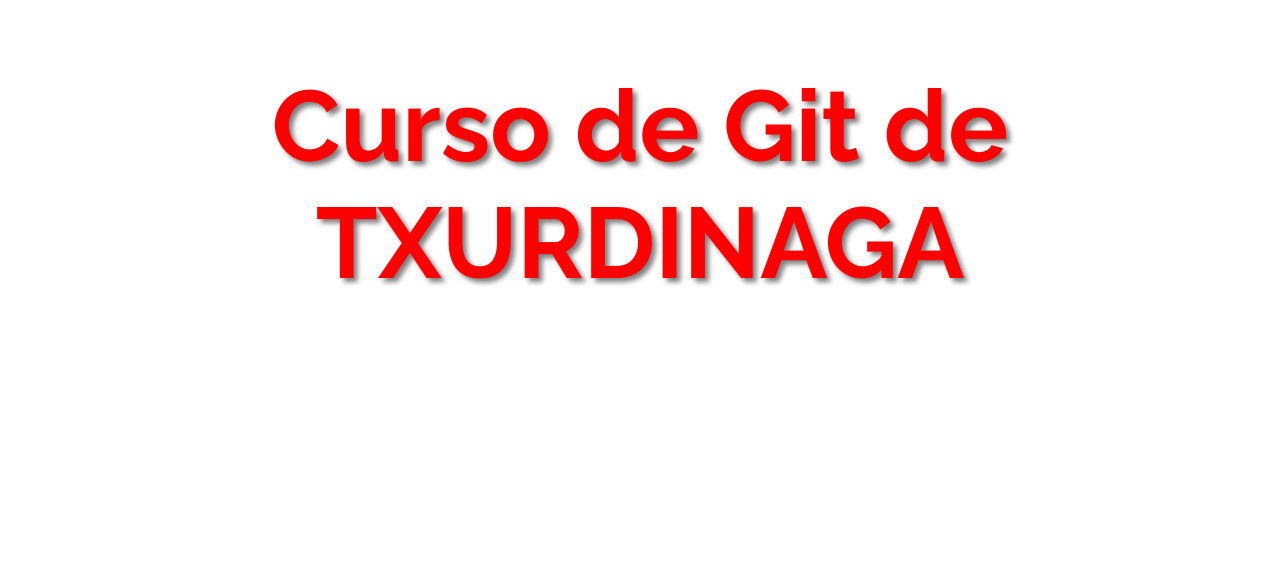
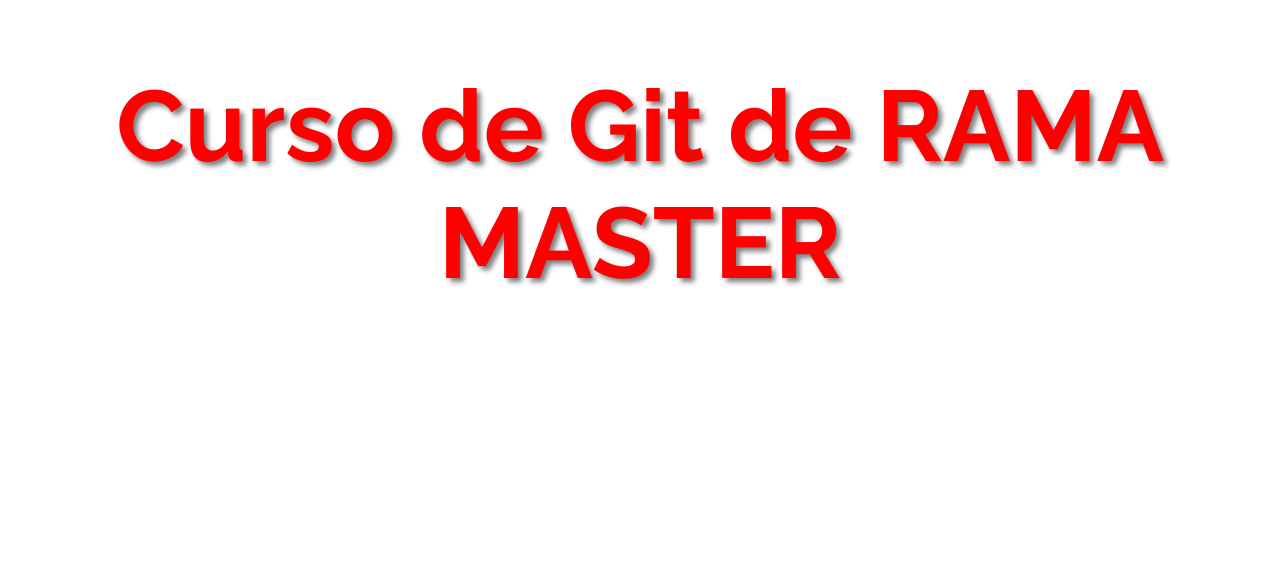
Before and after one commit to Guillermonnn/gitf, a plain HTML site: page index.html in a window 1280 px wide. Shown: the part 234-800 px from the top of the page. Drawn offline with Linux system fonts and the light colour scheme.

Commit message:
cambio titulo en MASTER

```diff
--- a/index.html
+++ b/index.html
@@ -26,7 +26,7 @@
 			<figure class="logo">
 				<img src="images/logo.png" alt="">
 			</figure>
-			<h1>Curso de Git de TXURDINAGA</h1>
+			<h1>Curso de Git de RAMA MASTER</h1>
 			<a href="", class="icon fa fa-arrow-down"></a>
 		</div>
 	</div>
```
